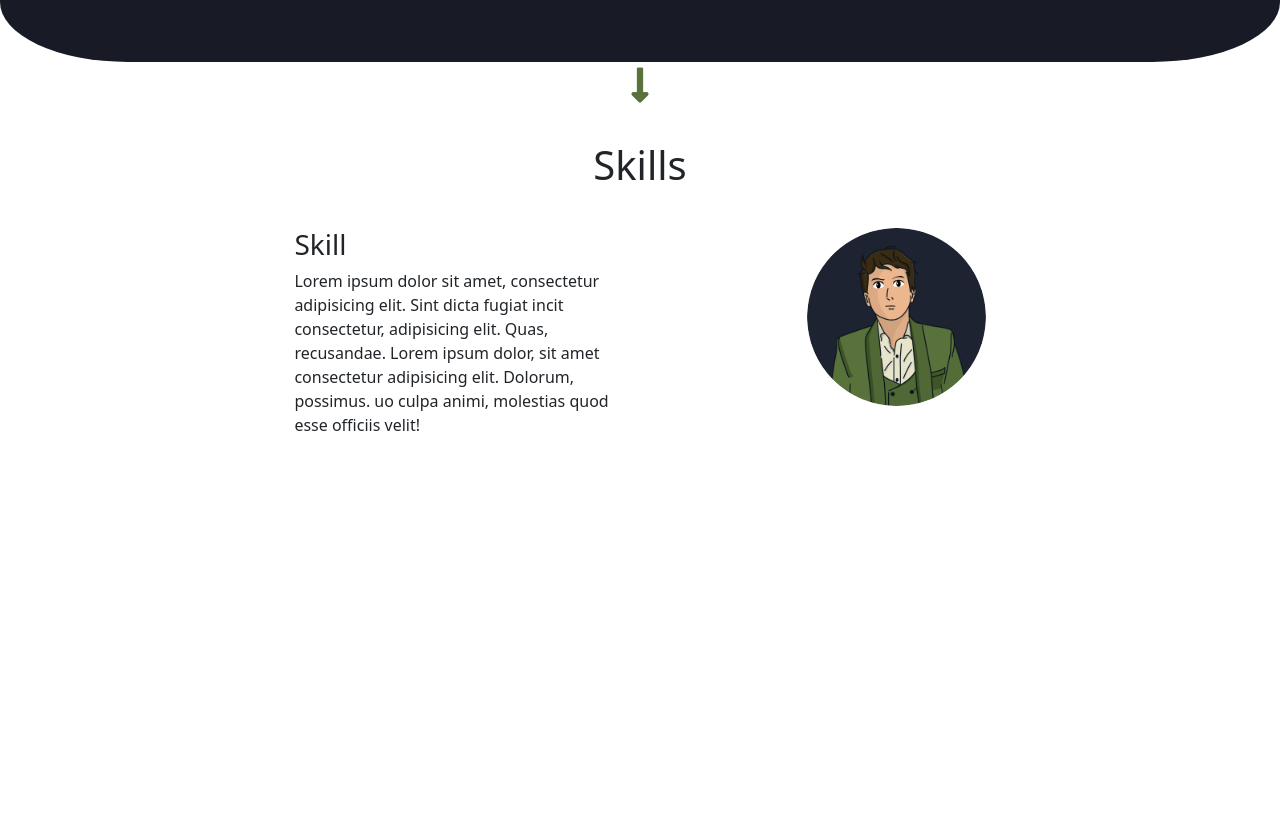
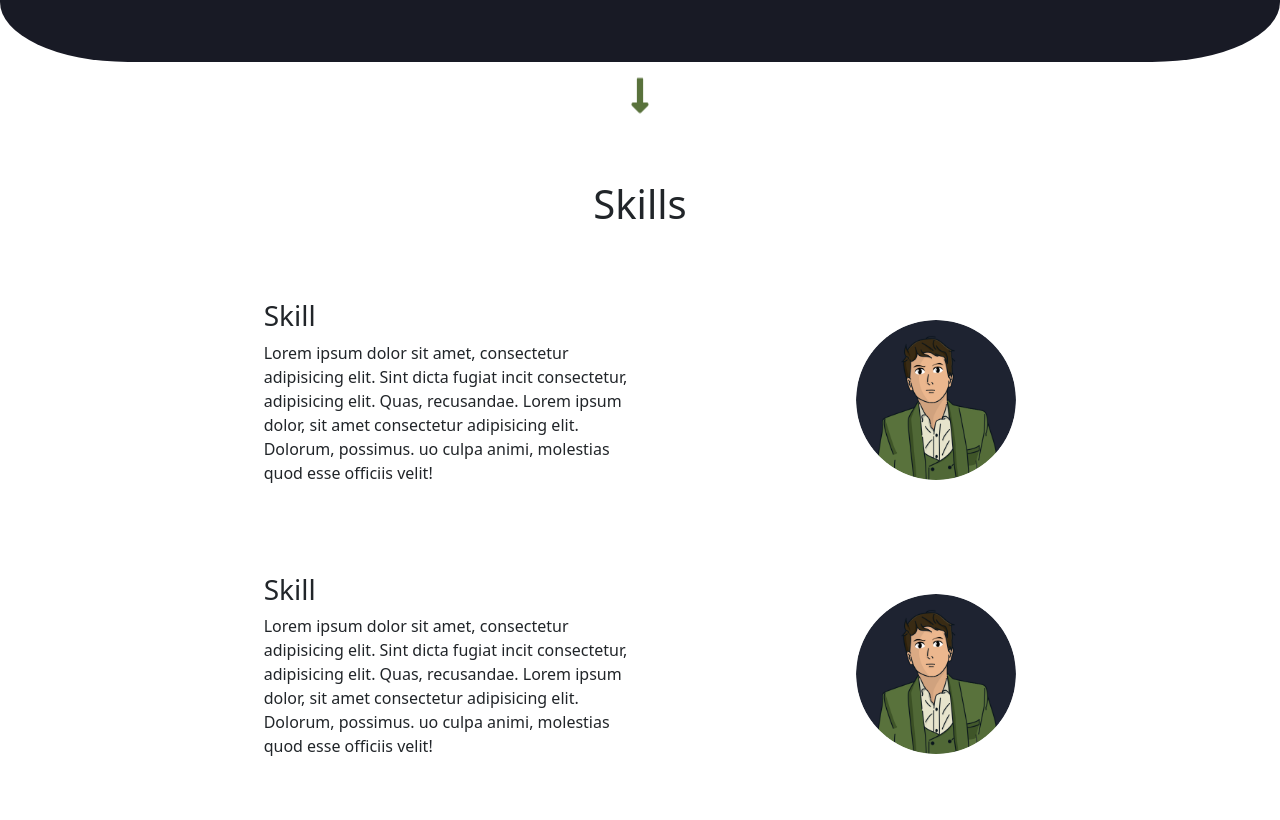
Before and after one commit to Anurag-Singh-Rajput/portfolio, a React (Create React App) app: page / in a window 1280 px wide. Shown: the part 620-1440 px from the top of the page. Built offline with nearby package versions, Linux system fonts and the light colour scheme.

Commit message:
skill section fix

```diff
--- a/public/styles.css
+++ b/public/styles.css
@@ -62,19 +62,23 @@
 /* Skills Section  */
 #skill-section {
   text-align: center;
-  padding: 0 20%;
+  padding: 3% 15%;
   margin: auto;
 }
 
 .skill-card {
-  margin: 5%;
+  margin: 8%;
   text-align: left;
 }
 
 .skill-img {
   border-radius: 50%;
   float: right;
-  height: 10%;
+  position: relative;
+  height: 10rem;
+}
+.each-card {
+  align-self: center;
 }
 
 @keyframes scroll {
--- a/src/Components/App.jsx
+++ b/src/Components/App.jsx
@@ -3,7 +3,6 @@ import Header from "./Heading";
 import Home from "./Home";
 import Skills from "./Skills";
 import Navigate  from "./Navigate";
-import SkillCard from "./SkillCard";
  function App(){
     return (<div>
     <Header />
--- a/src/Components/SkillCard.jsx
+++ b/src/Components/SkillCard.jsx
@@ -4,12 +4,12 @@ function SkillCard(){
 
     return(
         <div className = "skill-card">
-        <div class="row">
-      <div class="col-lg-6">
+        <div className="row">
+      <div class="col-lg-6 each-card">
         <h3 >Skill</h3>
         <p class="para">Lorem ipsum dolor sit amet, consectetur adipisicing elit. Sint dicta fugiat incit consectetur, adipisicing elit. Quas, recusandae. Lorem ipsum dolor, sit amet consectetur adipisicing elit. Dolorum, possimus. uo culpa animi, molestias quod esse officiis velit!</p>
         </div>
-      <div class="col-lg-6">
+      <div class="col-lg-6 each-card">
         <img class="skill-img" src= {vectorPortrait} alt="skill-img" />
       </div>
     </div>
--- a/src/Components/Skills.jsx
+++ b/src/Components/Skills.jsx
@@ -7,9 +7,9 @@ function Skills(){
             <div className = "container-fluid">
                 <h1>Skills</h1>
             </div>
-    <SkillCard/>
-    <SkillCard/>
-    <SkillCard/>
+                <SkillCard/>
+                <SkillCard/>
+                <SkillCard/>
         </section>
     );
 }
```
Also changed, not shown: src/Components/Footer.jsx (added, +10 -0 lines).
